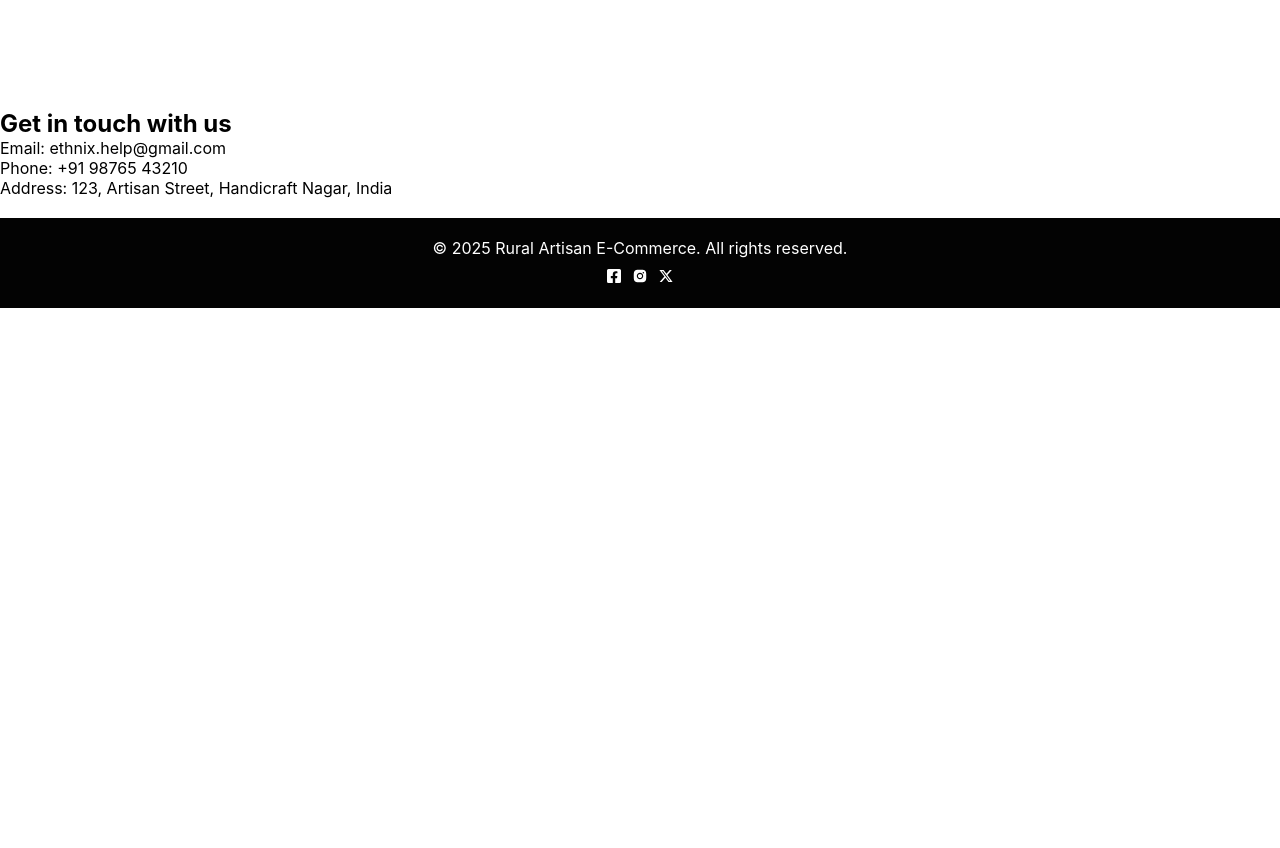
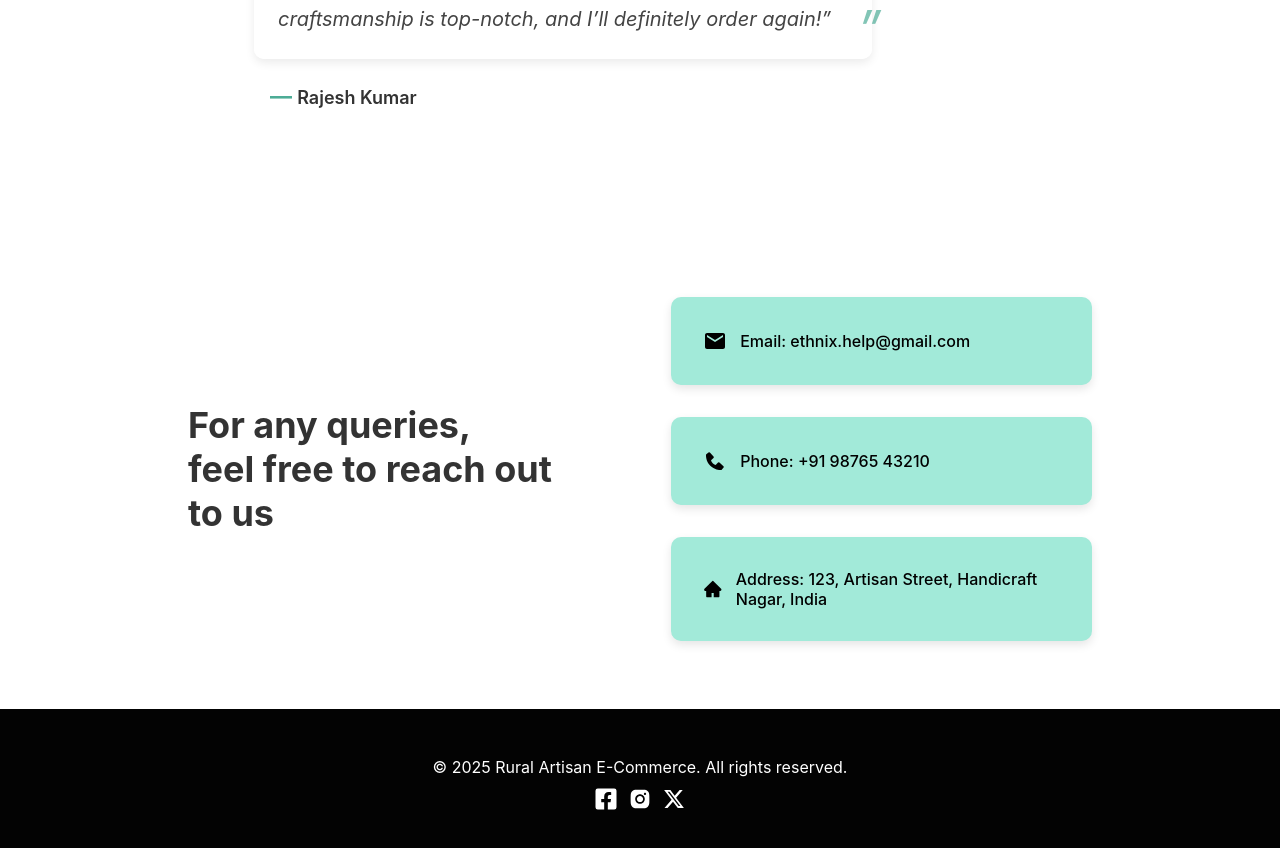
Before and after one commit to pradeep-145/Rural-Artisans, a React (Vite) app in the folder frontend/: page / in a window 1280 px wide. Shown: the part 1616-2464 px from the top of the page. Before the commit the page ends 1924 px from the top, so only its background shows below. Built offline with nearby package versions, Linux system fonts and the light colour scheme; no server answers.

Commit message:
contact component

```diff
--- a/frontend/src/Components/About/About.module.css
+++ b/frontend/src/Components/About/About.module.css
@@ -3,7 +3,7 @@
     max-width: 900px;
     margin: 0 auto;
     padding: 3rem;
-    margin-top: 40px;
+    margin-top: 100px;
     background: linear-gradient(135deg, #f8f8f8, #a2ead9);
     border-radius: 10px;
     box-shadow: 0px 4px 10px rgba(0, 0, 0, 0.1);
--- a/frontend/src/Components/Contact/Contact.jsx
+++ b/frontend/src/Components/Contact/Contact.jsx
@@ -1,12 +1,18 @@
 import React from "react";
+import styles from "./Contact.module.css";
+import { MdEmail } from "react-icons/md";
+import { BiSolidPhone } from "react-icons/bi";
+import { AiFillHome } from "react-icons/ai";
 
 const Contact = () => {
   return (
-    <div id="contact">
-      <h2>Get in touch with us</h2>
-      <p>Email: ethnix.help@gmail.com</p>
-      <p>Phone: +91 98765 43210</p>
-      <p>Address: 123, Artisan Street, Handicraft Nagar, India</p>
+    <div id="contact" className={styles.contacts}>
+      <div className={styles.contact_header}><h2>For any queries,<br/> feel free to reach out to us</h2></div>
+      <div className={styles.contact_content}>
+      <p className={styles.contact_info}><MdEmail className={styles.icons} /> Email: ethnix.help@gmail.com</p>
+      <p className={styles.contact_info}><BiSolidPhone className={styles.icons}/> Phone: +91 98765 43210</p>
+      <p className={styles.contact_info}><AiFillHome className={styles.icons}/> Address: 123, Artisan Street, Handicraft Nagar, India</p>
+      </div>
     </div>
   );
 };
--- a/frontend/src/Components/Contact/Contact.module.css
+++ b/frontend/src/Components/Contact/Contact.module.css
@@ -0,0 +1,47 @@
+.contacts{
+    display: flex;
+    flex-direction: row;
+    justify-content: center;
+    align-items: center;
+    gap: 6rem;
+    max-width: 1000px;
+    margin: 0 auto;
+    padding: 3rem;
+    margin-top: 20px;
+}
+
+.contact_header{
+    font-size: 24px;
+    font-weight: 600;
+    color: #333;
+    position: relative;
+}
+
+.contact_content{
+    display: flex;
+    flex-direction: column;
+    gap: 2rem;
+}
+
+.contact_info{
+    background-color: #a2ead9;
+    padding: 2rem;
+    border-radius: 10px;
+    box-shadow: 0px 4px 10px rgba(0, 0, 0, 0.1);
+    transition: all 0.3s ease-in-out;
+    display: flex;
+    gap: 0.8rem;
+    font-weight: 500;
+    justify-items: center;
+    align-items: center;
+}
+
+.contact_info:hover{
+    background-color: #4dac96;
+    color: white;
+    transform: translateY(-5px) scale(1.001);
+}
+
+.icons{
+    font-size: 1.5rem;
+}
--- a/frontend/src/Components/Footer/Footer.jsx
+++ b/frontend/src/Components/Footer/Footer.jsx
@@ -9,9 +9,9 @@ const Footer = () => {
     <div className={styles.footer}>
       <p>© {new Date().getFullYear()} Rural Artisan E-Commerce. All rights reserved.</p>
       <div className={styles.socials}>
-        <a  className={styles.social} href="#"> <FaFacebookSquare /></a>
-        <a  className={styles.social} href="#"> <AiFillInstagram /></a>
-        <a  className={styles.social} href="#"> <RiTwitterXFill /></a>
+        <a  className={styles.social} href="#"> <FaFacebookSquare className={styles.icons} /></a>
+        <a  className={styles.social} href="#"> <AiFillInstagram className={styles.icons} /></a>
+        <a  className={styles.social} href="#"> <RiTwitterXFill className={styles.icons} /></a>
         </div>
     </div>
   );
--- a/frontend/src/Components/Footer/Footer.module.css
+++ b/frontend/src/Components/Footer/Footer.module.css
@@ -1,5 +1,5 @@
 .footer{
-    padding: 20px 0;
+    padding: 3rem 2rem;
     text-align: center;
     position: relative;
     bottom: 0;
@@ -27,4 +27,8 @@
 
 .social:hover {
     color: #4dac96;
+    transform: translateY(-1px) scale(1.001);
 }
+.icons{
+    font-size: 1.5rem;
+}
--- a/frontend/src/Components/Testimonials/Testimonials.module.css
+++ b/frontend/src/Components/Testimonials/Testimonials.module.css
@@ -3,7 +3,7 @@
     max-width: 900px;
     margin: 0 auto;
     padding: 3rem 2rem;
-    margin-top: 40px;
+    margin-top: 100px;
     border-radius: 15px;
 
 }
```
